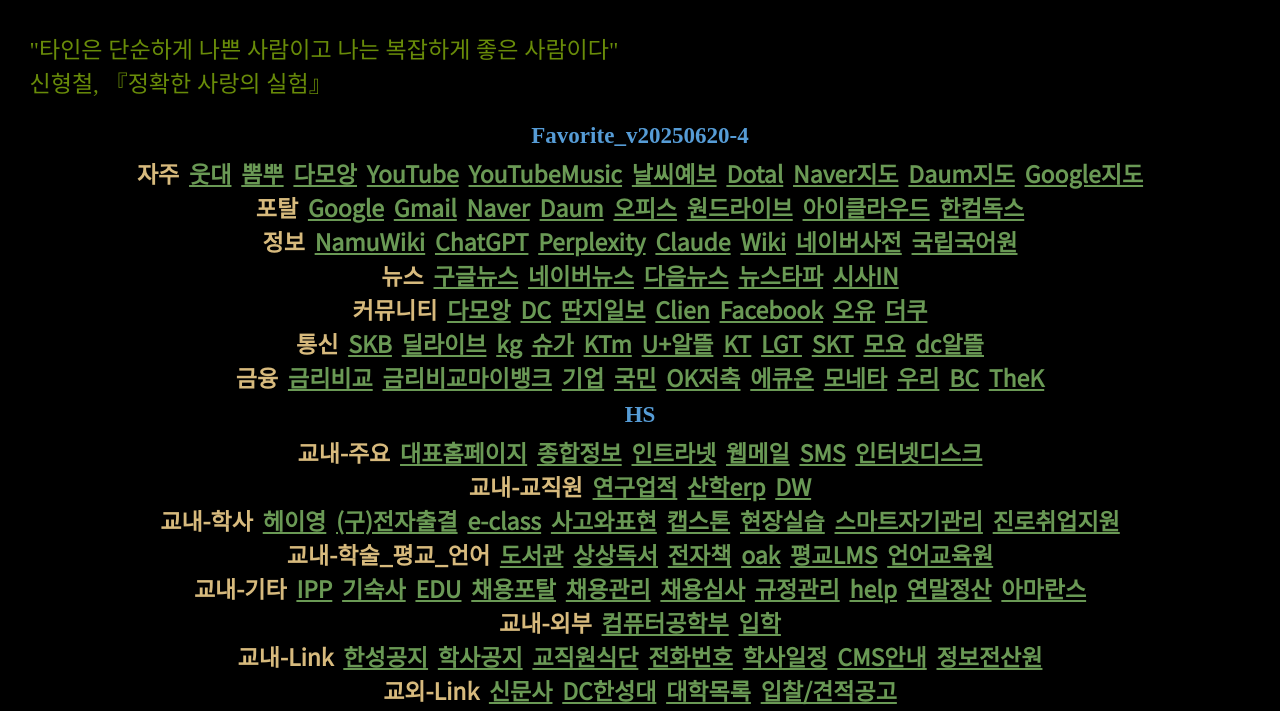
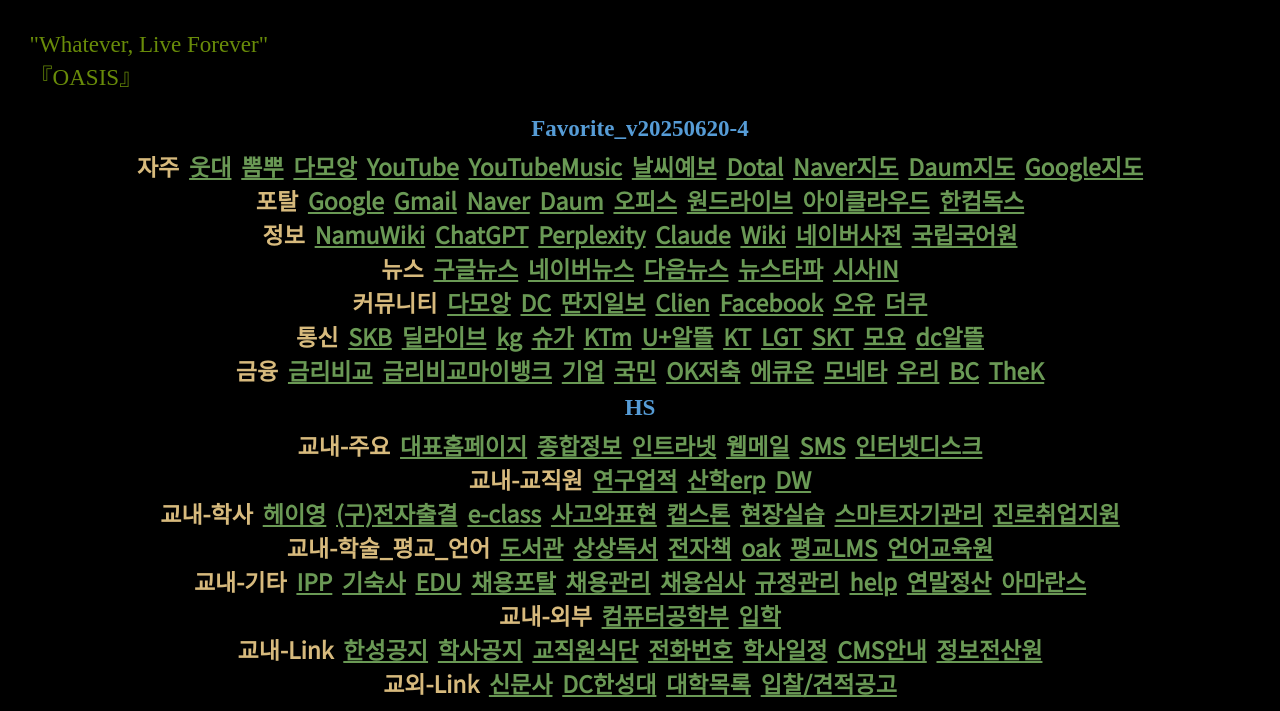
Before and after one commit to PhotonRusher/photonrusher.github.io, a plain HTML site: page index.html in a window 1280 px wide. Shown: the top 711 px of the page. Drawn offline with nearby package versions, Linux system fonts and the light colour scheme.

Commit message:
제목 수정

```diff
--- a/index.html
+++ b/index.html
@@ -99,7 +99,7 @@
 	<div class="container">
 		<p style="color: #698c09;">
 			<a href="https://photonrusher.github.io/?topic=yk" style="color: inherit; text-decoration: none;">
-				"타인은 단순하게 나쁜 사람이고 나는 복잡하게 좋은 사람이다"<br>신형철, 『정확한 사랑의 실험』
+				"Whatever, Live Forever"<br>『OASIS』
 			</a>
 		</p>
 	<div class="text-center" id="siteList"></div>
```
